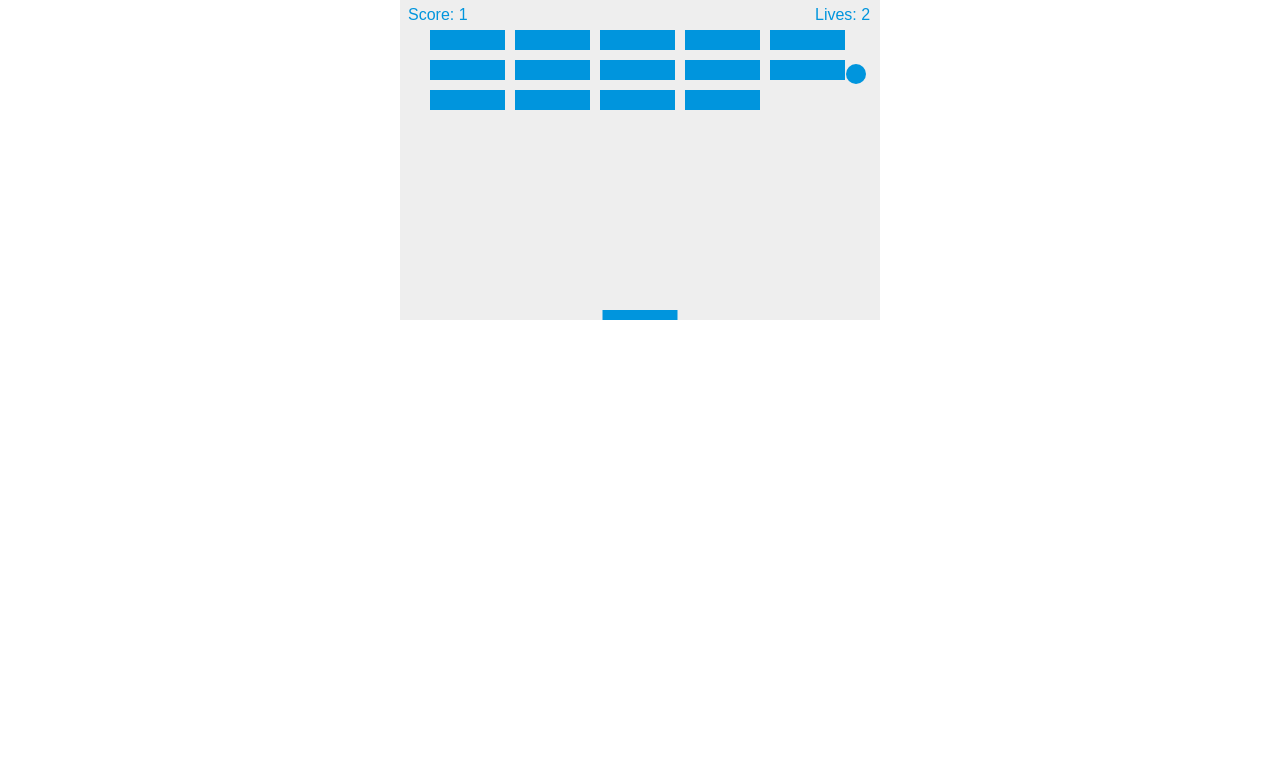
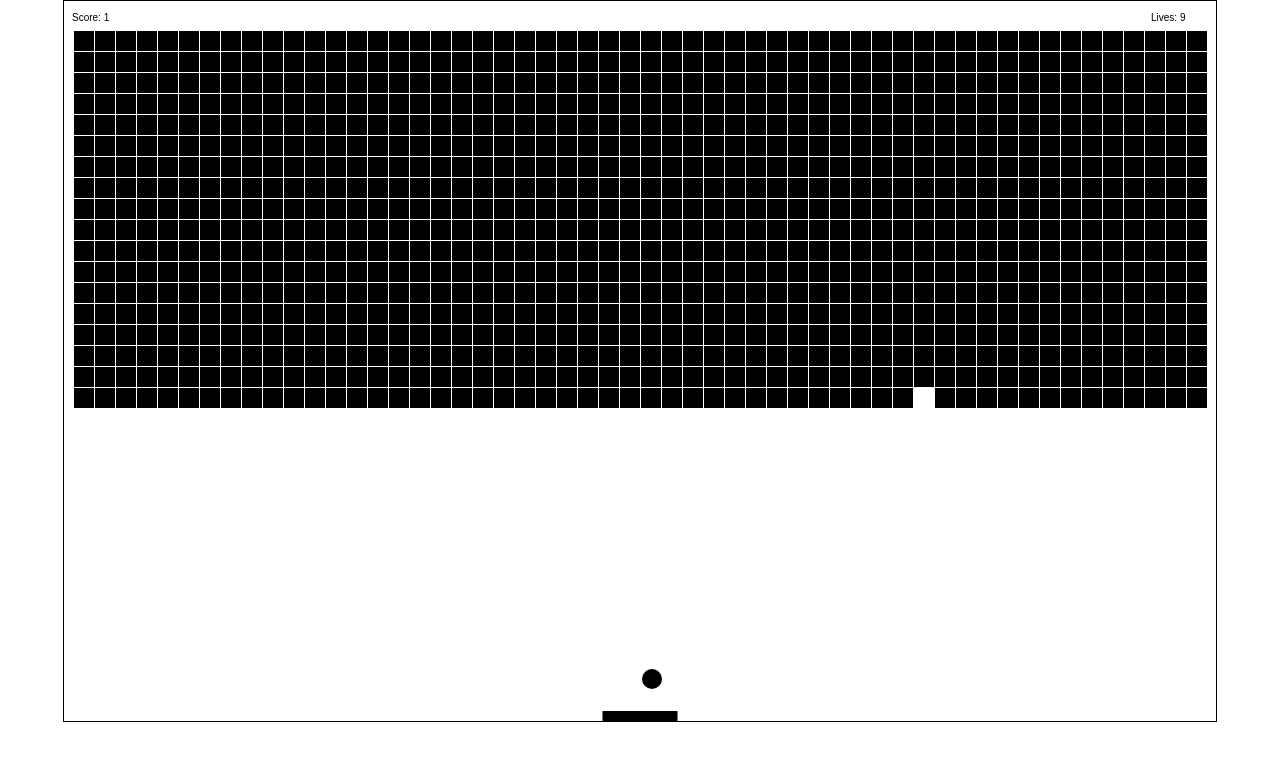
Before and after one commit to 0802tf/0802tf.github.io, an Electron app: page breakout.html in a window 1280 px wide. Drawn offline with Linux system fonts and the light colour scheme.

Commit message:
ブロック崩し修正

```diff
--- a/breakout.html
+++ b/breakout.html
@@ -11,7 +11,7 @@
         }
 
         canvas {
-            background: #eee;
+            border: 1px solid;
             display: block;
             margin: 0 auto;
         }
@@ -19,153 +19,120 @@
 </head>
 
 <body>
+    <canvas></canvas>
+    <script>
+        const canvas = document.querySelector('canvas');
+        canvas.width = innerWidth * 0.9;
+        canvas.height = innerHeight * 0.9;
+        const ctx = canvas.getContext('2d');
+        const ballRadius = 10;
+        let x = canvas.width / 2;
+        let y = canvas.height - 30;
+        let dx = 2;
+        let dy = -2;
+        const paddleHeight = 10;
+        const paddleWidth = 75;
+        let paddleX = (canvas.width - paddleWidth) / 2;
+        let rightPressed = false;
+        let leftPressed = false;
+        const brickWidth = 20;
+        const brickHeight = 20;
+        const brickPadding = 1;
+        const brickOffsetTop = 30;
+        const brickOffsetLeft = 10;
+        const brickRowCount = (canvas.width - brickOffsetLeft * 2) / (brickWidth + brickPadding);
+        const brickColumnCount = canvas.height / (2 * (brickWidth + brickPadding));
+        let score = 0;
+        let lives = 10;
 
-    <canvas id="myCanvas" width="480" height="320"></canvas>
-
-    <script>
-        var canvas = document.getElementById("myCanvas");
-        var ctx = canvas.getContext("2d");
-        var ballRadius = 10;
-        var x = canvas.width / 2;
-        var y = canvas.height - 30;
-        var dx = 2;
-        var dy = -2;
-        var paddleHeight = 10;
-        var paddleWidth = 75;
-        var paddleX = (canvas.width - paddleWidth) / 2;
-        var rightPressed = false;
-        var leftPressed = false;
-        var brickRowCount = 5;
-        var brickColumnCount = 3;
-        var brickWidth = 75;
-        var brickHeight = 20;
-        var brickPadding = 10;
-        var brickOffsetTop = 30;
-        var brickOffsetLeft = 30;
-        var score = 0;
-        var lives = 3;
-
-        var bricks = [];
-        for (var c = 0; c < brickColumnCount; c++) {
+        let bricks = [];
+        for (let c = 0; c < brickColumnCount; c++) {
             bricks[c] = [];
-            for (var r = 0; r < brickRowCount; r++) {
+            for (let r = 0; r < brickRowCount; r++) {
                 bricks[c][r] = { x: 0, y: 0, status: 1 };
             }
         }
 
-        document.addEventListener("keydown", keyDownHandler, false);
-        document.addEventListener("keyup", keyUpHandler, false);
-        document.addEventListener("mousemove", mouseMoveHandler, false);
+        document.addEventListener('keydown', keyDownHandler, false);
+        document.addEventListener('keyup', keyUpHandler, false);
+        document.addEventListener('mousemove', mouseMoveHandler, false);
+        document.addEventListener('touchmove', mouseMoveHandler, false);
 
         function keyDownHandler(e) {
-            if (e.code == "ArrowRight") {
+            if (e.code == 'ArrowRight') {
                 rightPressed = true;
-            }
-            else if (e.code == 'ArrowLeft') {
+            } else if (e.code == 'ArrowLeft') {
                 leftPressed = true;
             }
         }
         function keyUpHandler(e) {
             if (e.code == 'ArrowRight') {
                 rightPressed = false;
-            }
-            else if (e.code == 'ArrowLeft') {
+            } else if (e.code == 'ArrowLeft') {
                 leftPressed = false;
             }
         }
         function mouseMoveHandler(e) {
-            var relativeX = e.clientX - canvas.offsetLeft;
+            const relativeX = e.clientX - canvas.offsetLeft;
             if (relativeX > 0 && relativeX < canvas.width) {
                 paddleX = relativeX - paddleWidth / 2;
             }
         }
-        function collisionDetection() {
-            for (var c = 0; c < brickColumnCount; c++) {
-                for (var r = 0; r < brickRowCount; r++) {
-                    var b = bricks[c][r];
-                    if (b.status == 1) {
-                        if (x > b.x && x < b.x + brickWidth && y > b.y && y < b.y + brickHeight) {
-                            dy = -dy;
-                            b.status = 0;
-                            score++;
-                            if (score == brickRowCount * brickColumnCount) {
-                                alert("YOU WIN, CONGRATS!");
-                                document.location.reload();
-                            }
-                        }
-                    }
-                }
-            }
-        }
 
-        function drawBall() {
-            ctx.beginPath();
-            ctx.arc(x, y, ballRadius, 0, Math.PI * 2);
-            ctx.fillStyle = "#0095DD";
-            ctx.fill();
-            ctx.closePath();
-        }
-        function drawPaddle() {
-            ctx.beginPath();
-            ctx.rect(paddleX, canvas.height - paddleHeight, paddleWidth, paddleHeight);
-            ctx.fillStyle = "#0095DD";
-            ctx.fill();
-            ctx.closePath();
-        }
-        function drawBricks() {
-            for (var c = 0; c < brickColumnCount; c++) {
-                for (var r = 0; r < brickRowCount; r++) {
+        function draw() {
+            ctx.clearRect(0, 0, canvas.width, canvas.height);
+            for (let c = 0; c < brickColumnCount; c++) {
+                for (let r = 0; r < brickRowCount; r++) {
                     if (bricks[c][r].status == 1) {
-                        var brickX = (r * (brickWidth + brickPadding)) + brickOffsetLeft;
-                        var brickY = (c * (brickHeight + brickPadding)) + brickOffsetTop;
+                        const brickX = (r * (brickWidth + brickPadding)) + brickOffsetLeft;
+                        const brickY = (c * (brickHeight + brickPadding)) + brickOffsetTop;
                         bricks[c][r].x = brickX;
                         bricks[c][r].y = brickY;
                         ctx.beginPath();
                         ctx.rect(brickX, brickY, brickWidth, brickHeight);
-                        ctx.fillStyle = "#0095DD";
                         ctx.fill();
                         ctx.closePath();
                     }
                 }
             }
-        }
-        function drawScore() {
-            ctx.font = "16px Arial";
-            ctx.fillStyle = "#0095DD";
-            ctx.fillText("Score: " + score, 8, 20);
-        }
-        function drawLives() {
-            ctx.font = "16px Arial";
-            ctx.fillStyle = "#0095DD";
-            ctx.fillText("Lives: " + lives, canvas.width - 65, 20);
-        }
-
-        function draw() {
-            ctx.clearRect(0, 0, canvas.width, canvas.height);
-            drawBricks();
-            drawBall();
-            drawPaddle();
-            drawScore();
-            drawLives();
-            collisionDetection();
-
+            ctx.beginPath();
+            ctx.arc(x, y, ballRadius, 0, Math.PI * 2);
+            ctx.fill();
+            ctx.closePath();
+            ctx.beginPath();
+            ctx.rect(paddleX, canvas.height - paddleHeight, paddleWidth, paddleHeight);
+            ctx.fill();
+            ctx.closePath();
+            ctx.fillText(`Score: ${score}`, 8, 20);
+            ctx.fillText(`Lives: ${lives}`, canvas.width - 65, 20);
+            for (let c = 0; c < brickColumnCount; c++) {
+                for (let r = 0; r < brickRowCount; r++) {
+                    const b = bricks[c][r];
+                    if (b.status == 1 && x > b.x && x < b.x + brickWidth && y > b.y && y < b.y + brickHeight) {
+                        dy = -dy;
+                        b.status = 0;
+                        score++;
+                        if (score == brickRowCount * brickColumnCount) {
+                            alert('YOU WIN, CONGRATS!');
+                            document.location.reload();
+                        }
+                    }
+                }
+            }
             if (x + dx > canvas.width - ballRadius || x + dx < ballRadius) {
                 dx = -dx;
             }
             if (y + dy < ballRadius) {
                 dy = -dy;
-            }
-            else if (y + dy > canvas.height - ballRadius) {
+            } else if (y + dy > canvas.height - ballRadius) {
                 if (x > paddleX && x < paddleX + paddleWidth) {
                     dy = -dy;
-                }
-                else {
+                } else {
                     lives--;
                     if (!lives) {
-                        alert("GAME OVER");
+                        alert('GAME OVER');
                         document.location.reload();
-                    }
-                    else {
+                    } else {
                         x = canvas.width / 2;
                         y = canvas.height - 30;
                         dx = 2;
@@ -174,14 +141,11 @@
                     }
                 }
             }
-
             if (rightPressed && paddleX < canvas.width - paddleWidth) {
                 paddleX += 7;
-            }
-            else if (leftPressed && paddleX > 0) {
+            } else if (leftPressed && paddleX > 0) {
                 paddleX -= 7;
             }
-
             x += dx;
             y += dy;
             requestAnimationFrame(draw);
@@ -189,7 +153,6 @@
 
         draw();
     </script>
-
 </body>
 
 </html>
```
